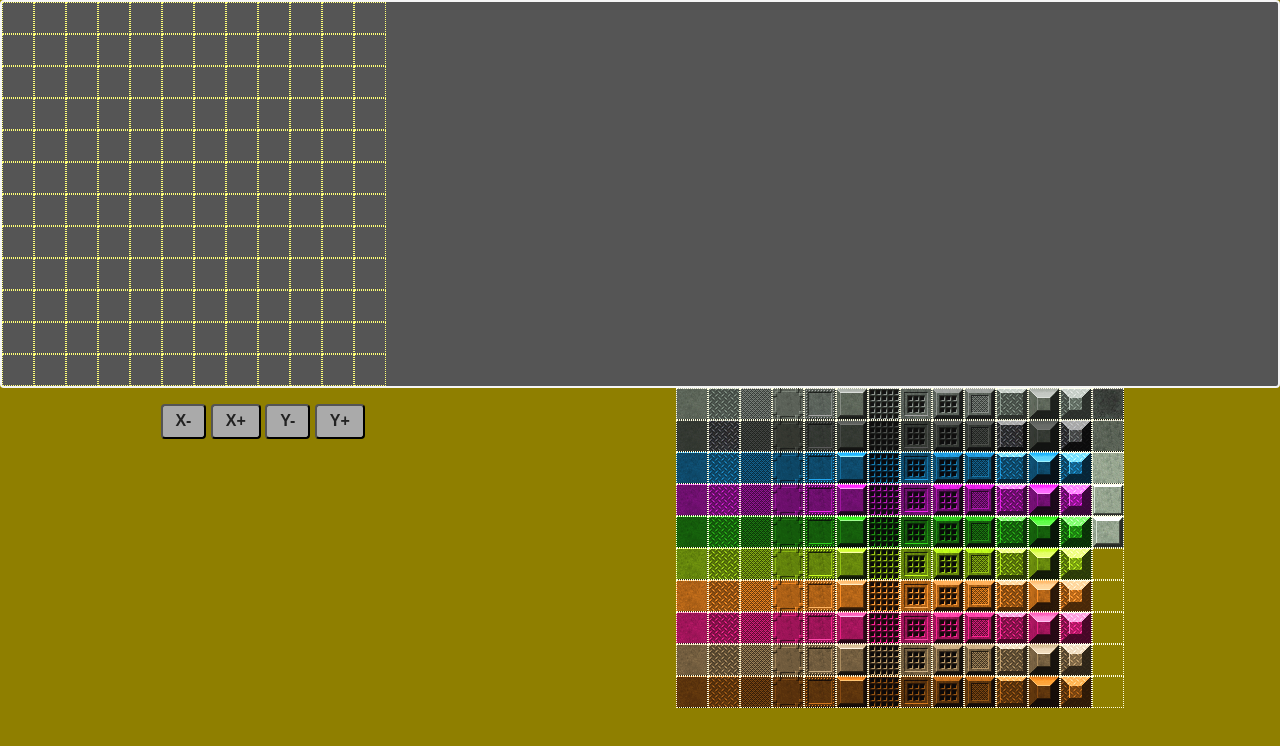
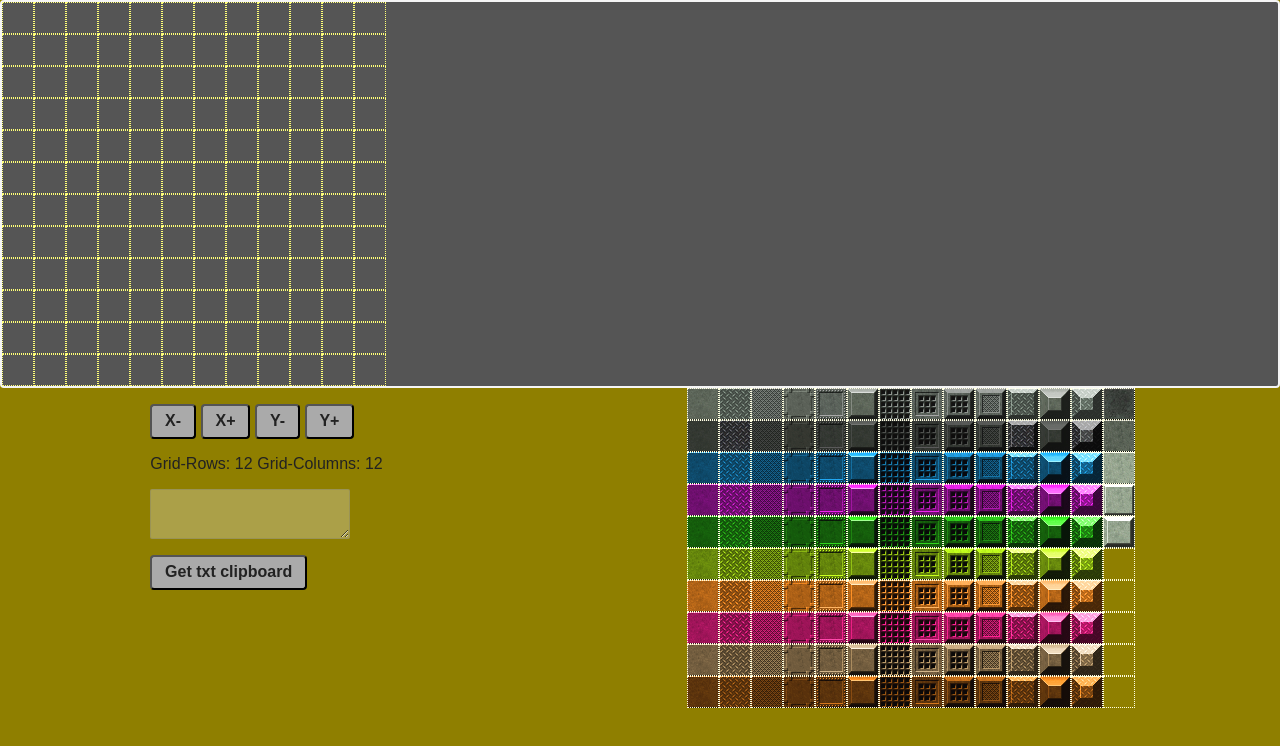
Before and after one commit to juan1639/Tile-editor-vite, a website built with Vite: page index.html in a window 1280 px wide. Built offline with nearby package versions, Linux system fonts and the light colour scheme.

Commit message:
Segundo commit

```diff
--- a/eventlisteners.js
+++ b/eventlisteners.js
@@ -38,4 +38,10 @@ export const eventListeners = document.addEventListener('click', ({target}) =>
         const index = parseInt(target.id.slice(8));
         drawOverGrid(index);
     }
+
+    if (target.id === 'obtenerJson')
+    {
+        console.log('copy to clipboard to paste to your project in a json file');
+        Settings.domShowValues.textArea.innerText = Settings.obj.grid.jsonGridTiles;
+    }
 });
--- a/functions.js
+++ b/functions.js
@@ -18,23 +18,13 @@ export function drawOverGrid(index)
 	Settings.obj.grid.domGrids.childNodes[index].style.backgroundPosition = `${margin[1]}px ${margin[0]}px`;
 }
 
-export function show_values()
+export function showConsole_mapTilesValues()
 {
-	console.log('graphFile-Width:' + Settings.graphFile.width);
-	console.log('graphFile-Height:' + Settings.graphFile.height);
-	console.log('graphFile-TileWidth:' + Settings.graphFile.tileWidth);
-	console.log('graphFile-TileHeight:' + Settings.graphFile.tileHeight);
+	console.log('graphFile-Width:' + Settings.mapTiles.width);
+	console.log('graphFile-Height:' + Settings.mapTiles.height);
+	console.log('graphFile-TileWidth:' + Settings.mapTiles.tileWidth);
+	console.log('graphFile-TileHeight:' + Settings.mapTiles.tileHeight);
 
 	console.log('graphFile-numberTilesX:' + Settings.graphFileNumberTiles.x);
 	console.log('graphFile-numberTilesY:' + Settings.graphFileNumberTiles.y);
-
-	console.log('ScaleXY:', Settings.scaleImgOnScreen, Settings.scaleImgOnScreen);
-
-	console.log('arrayTiles:' + Settings.getArrayTiles(), Settings.getArrayTiles().length);
-
-	/* const mlText = 10;
-	ctx.font = "16px arial";
-	ctx.fillStyle = Settings.colores.blanco;
-	ctx.fillText(`Grid-rows: ${Settings.grid.y}`, mlText, Math.floor(Settings.screen[1] / 1.3));
-	ctx.fillText(`Grid-columns: ${Settings.grid.x}`, mlText, Math.floor(Settings.screen[1] / 1.24)); */
 }
--- a/grid.js
+++ b/grid.js
@@ -5,10 +5,11 @@ export class Grid
     constructor(x, y)
     {
         this.domGrids = document.getElementById('gridZone');
-        this.jsonGridTiles = new Array(x * y).fill('f');
+        this.jsonGridTiles = new Array(x * y).fill('1');
         this.matrizGridTiles = new Array(y);
         this.create_matrizGridTiles(x, y);
         this.update(x, y);
+        this.showGridValues(x, y);
     }
 
     update(x, y)
@@ -47,4 +48,15 @@ export class Grid
         }
         console.log(this.matrizGridTiles);
     }
+
+    showGridValues(x, y)
+    {
+        Settings.domShowValues.gridRows.innerText = `Grid-Rows: ${y}`;
+        Settings.domShowValues.gridColumns.innerText = `Grid-Columns: ${x}`;
+        /* const mlText = 10;
+        ctx.font = "16px arial";
+        ctx.fillStyle = Settings.colores.blanco;
+        ctx.fillText(`Grid-rows: ${Settings.grid.y}`, mlText, Math.floor(Settings.screen[1] / 1.3));
+        ctx.fillText(`Grid-columns: ${Settings.grid.x}`, mlText, Math.floor(Settings.screen[1] / 1.24)); */
+    }
 }
--- a/index.html
+++ b/index.html
@@ -21,6 +21,10 @@
                 <button class="buttons" id="buttonIncX">X+</button>
                 <button class="buttons" id="buttonDecY">Y-</button>
                 <button class="buttons" id="buttonIncY">Y+</button>
+                <span id="showRows">Grid-rows:</span>
+                <span id="showColumns">Grid-columns:</span>
+                <textarea id="textAreaJson" disabled></textarea>
+                <button class="buttons" id="obtenerJson">Get txt clipboard</button>
             </div>
 
             <div class="graphContainer" id="graphZone"></div>
--- a/main.js
+++ b/main.js
@@ -2,7 +2,7 @@
 //  	Tile-Editor by Juan Eguia
 //
 // ----------------------------------------------------------------------------
-import {show_values} from './functions.js';
+import {showConsole_mapTilesValues} from './functions.js';
 import {Settings} from './settings.js';
 import {eventListeners} from './eventlisteners.js';
 import { Grid } from './grid.js';
@@ -21,6 +21,8 @@ function create_newMapTiles()
 		Settings.mapTiles.imgUrlTxt,
 		Settings.graphFileNumberTiles.x, Settings.graphFileNumberTiles.y
 	);
+
+	showConsole_mapTilesValues();
 }
 
 export function create_newGrid(bool)
--- a/settings.js
+++ b/settings.js
@@ -33,4 +33,12 @@ export class Settings
     }
 
     static selectTile = 0;
+
+    static domShowValues =
+    {
+        gridRows: document.getElementById('showRows'),
+        gridColumns: document.getElementById('showColumns'),
+        textArea: document.getElementById('textAreaJson'),
+        buttonGetTxt: document.getElementById('obtenerJson')
+    }
 }
--- a/style.css
+++ b/style.css
@@ -34,10 +34,13 @@ body {
 }
 .buttonsContainer {
 	height: fit-content;
+	max-width: 250px;
 	display: flex;
+	flex-wrap: wrap;
 	justify-content: left;
 	background-color: transparent;
 	margin-top: 1rem;
+	row-gap: 1rem;
 }
 .buttons {
 	width: fit-content;
@@ -54,6 +57,22 @@ body {
 }
 .buttons:hover {
 	transform: scale(1.2);
+}
+.buttonsContainer >span {
+	width: fit-content;
+	height: fit-content;
+	border-radius: 4px;
+	font-size: 16px;
+	font-weight: 500;
+	color: #222;
+	margin-left: 0.3rem;
+}
+textarea {
+	width: 80%;
+	height: 50px;
+	border-radius: 2px;
+	outline: none;
+	margin-left: 0.3rem;
 }
 .gridTile {
 	width: 100%;
```
